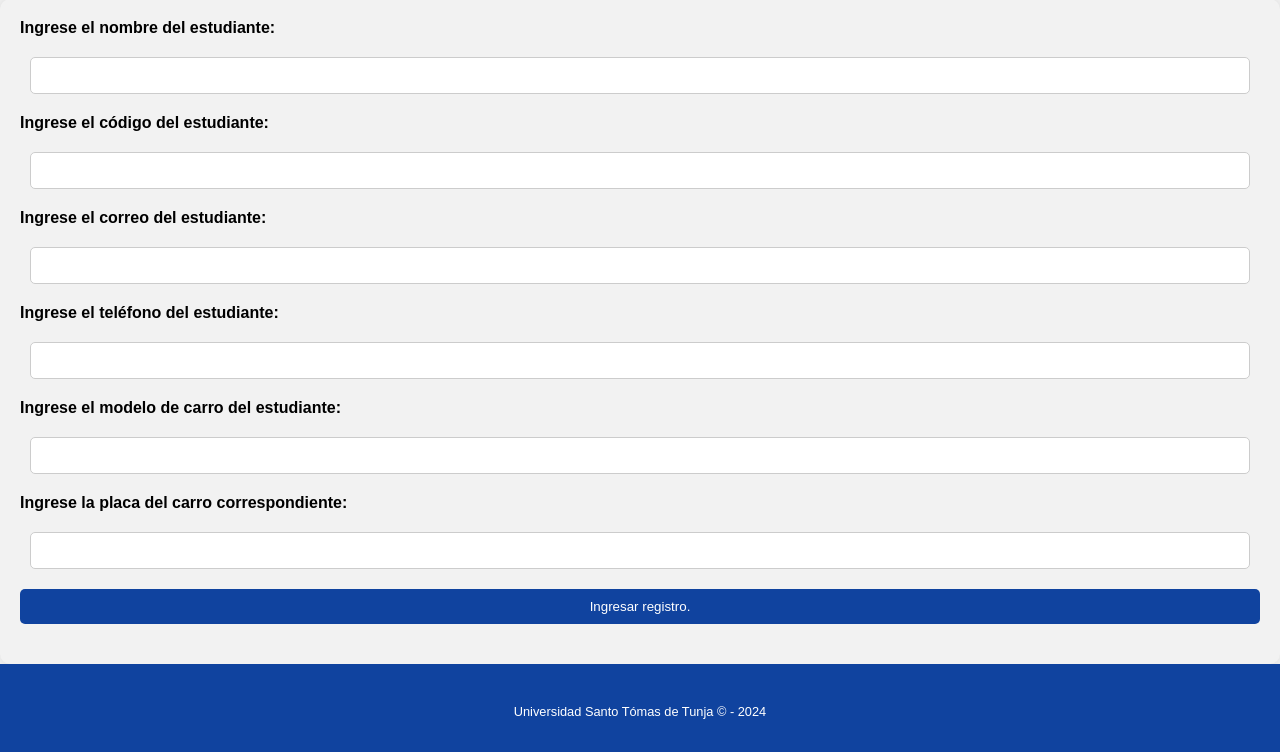
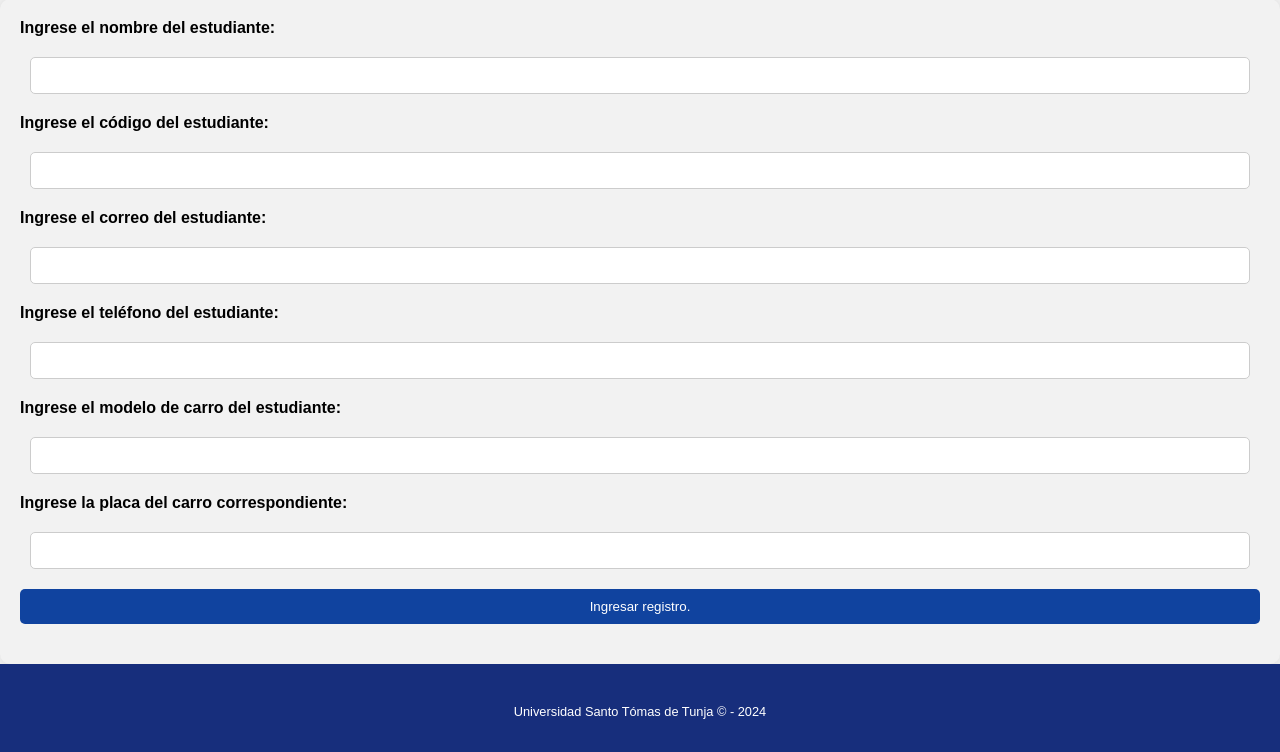
Before and after one commit to Sanchochx/soa-final-project, a Flask app: page /new-student in a window 1280 px wide. Shown: the part 201-953 px from the top of the page. Run offline with Flask 3, Linux system fonts and the light colour scheme; some libraries are stand-ins or nearby versions.

Commit message:
commited

```diff
--- a/static/css/styles.css
+++ b/static/css/styles.css
@@ -237,7 +237,7 @@ body {
 }
 
 footer {
-  background-color: #f8f9fa;
+  background-color: #172e7c;
   text-align: center;
   font-size: 0.8em;
 }
@@ -245,7 +245,7 @@ footer {
 .footer {
   text-align: center;
   padding: 20px 0;
-  background-color: #10439F;
+  background-color: #172e7c;
   color: #fff;
 }
 
```
Also changed, not shown: 1 other file.
